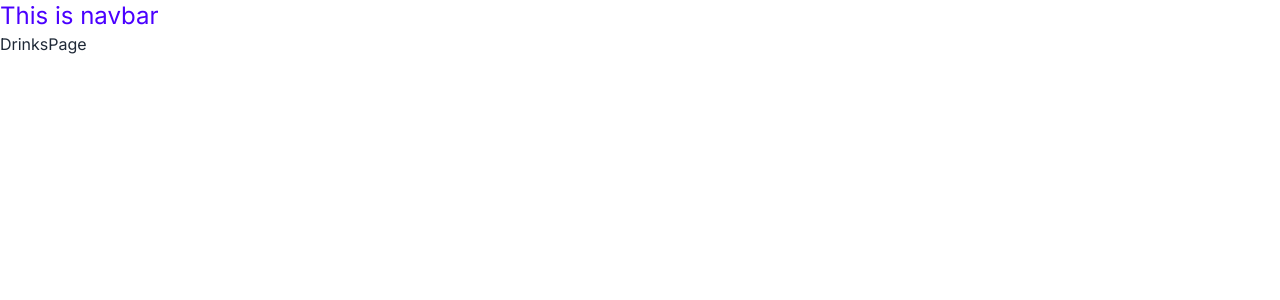
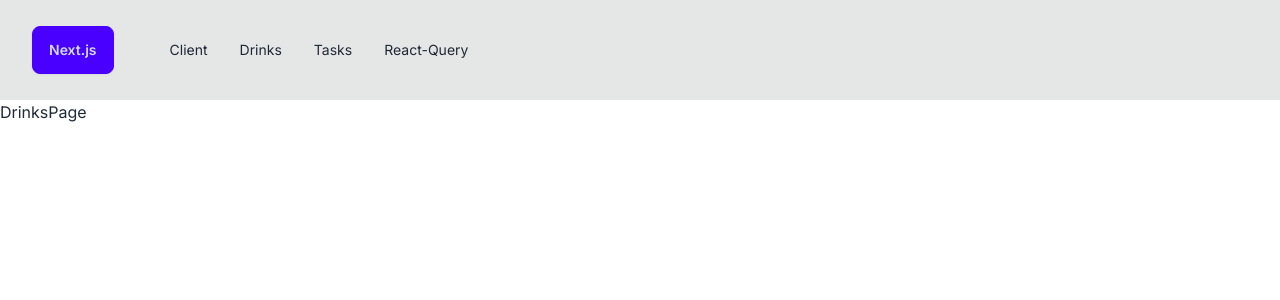
Before and after one commit to ksanjaykumar1/nextjs-tutorials, a Next.js app in the folder nextjs-tutorial/: page /drinks in a window 1280 px wide. Shown: the top 300 px of the page. Built offline with nearby package versions, Linux system fonts and the light colour scheme.

Commit message:
navbar added

```diff
--- a/nextjs-tutorial/app/layout.js
+++ b/nextjs-tutorial/app/layout.js
@@ -1,5 +1,6 @@
 import { Inter } from "next/font/google";
 import "./globals.css";
+import Navbar from "@/components/Navbar";
 
 const inter = Inter({ subsets: ["latin"] });
 
@@ -12,7 +13,7 @@
   return (
     <html lang="en">
       <body className={inter.className}>
-        <nav className="text-2xl text-primary">This is navbar</nav>
+        <Navbar/>
         {children}</body>
     </html>
   );
--- /dev/null
+++ b/nextjs-tutorial/components/Navbar.jsx
@@ -0,0 +1,32 @@
+import Link from 'next/link';
+
+const Navbar = () => {
+  const links = [
+    { href: '/client', label: 'client' },
+    { href: '/drinks', label: 'drinks' },
+    { href: '/tasks', label: 'tasks' },
+    { href: '/query', label: 'react-query' },
+  ];
+  return (
+    <nav className='bg-base-300 py-4'>
+      <div className='navbar px-8 max-w-6xl max-auto flex-col sm:flex-row'>
+        <Link href='/' className='btn btn-primary'>
+          Next.js
+        </Link>
+        <ul className='menu menu-horizontal md:ml-8'>
+          {links.map((link) => {
+            return (
+              <li key={link.href}>
+                <Link href={link.href} className='capitalize'>
+                  {link.label}
+                </Link>
+              </li>
+            );
+          })}
+        </ul>
+      </div>
+    </nav>
+  );
+};
+
+export default Navbar;
```
